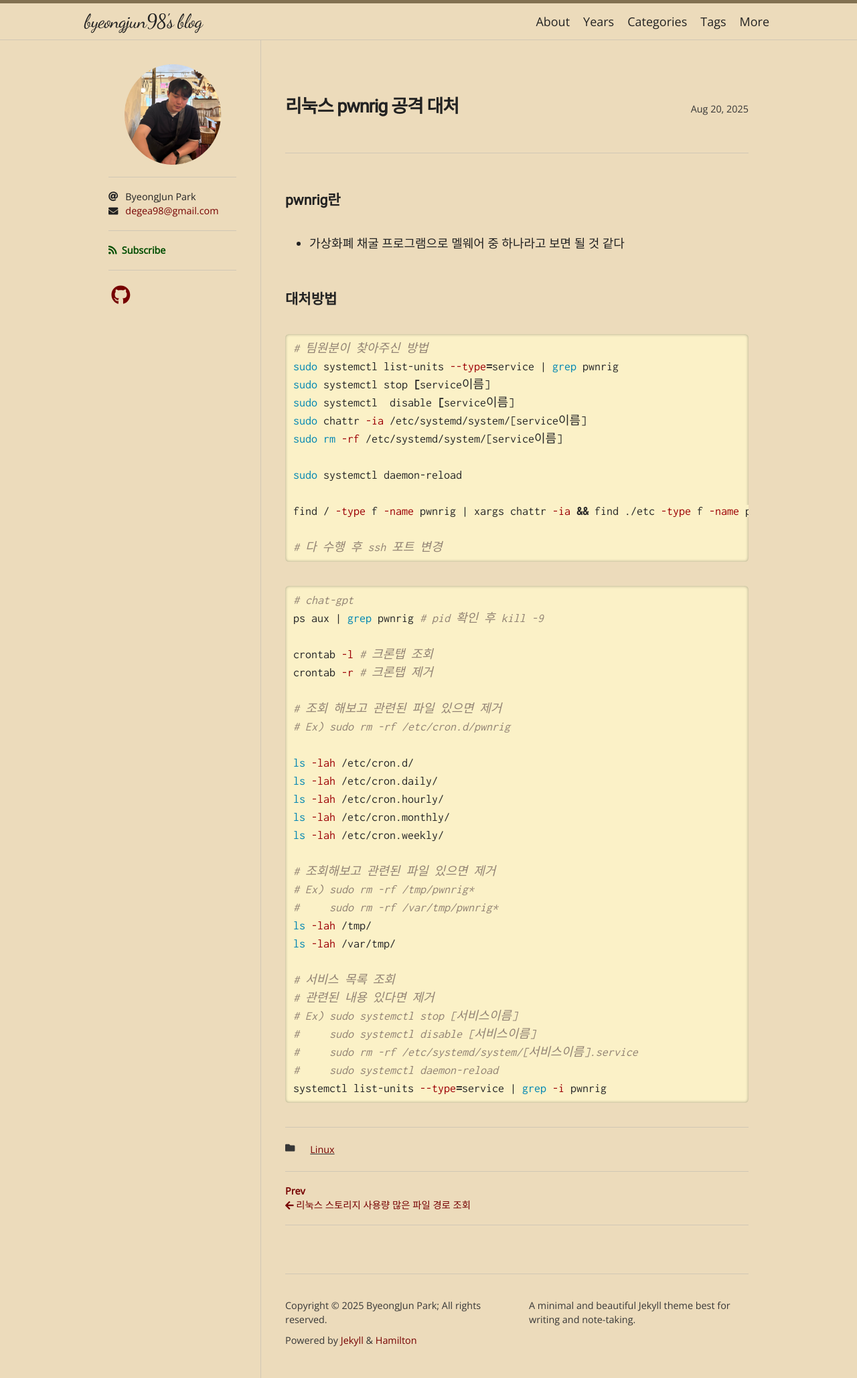
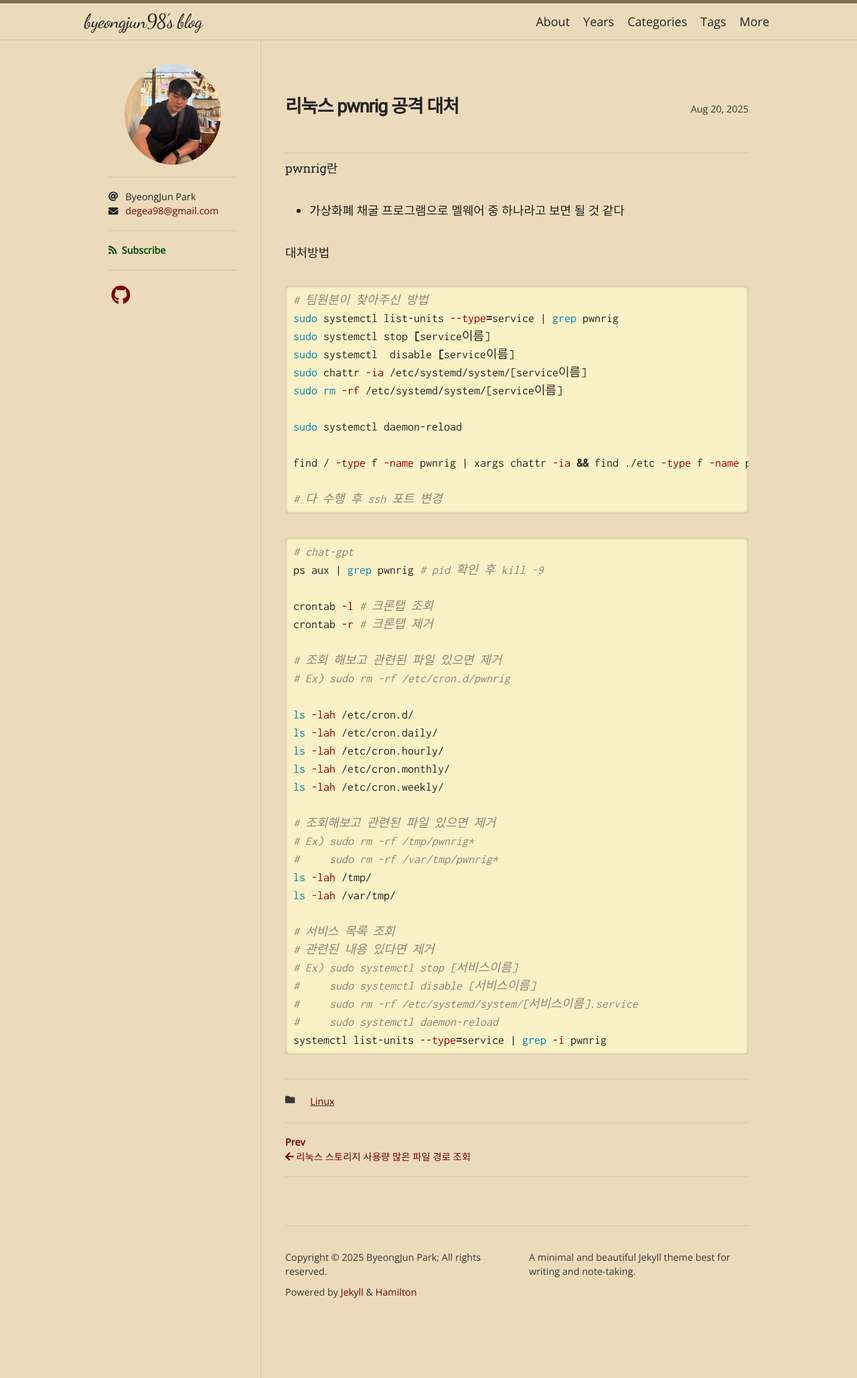
Before and after one commit to byeongjun98/byeongjun98.github.io, a Jekyll site: the page built from _posts/2025-08-20-linux-pwnrig.md, in a window 1280 px wide. Shown: the whole page at 67% size. Built offline with Jekyll 4.4.1, drawn with Linux system fonts in a browser that asks for light colours; nearby versions of some CDN libraries; some web fonts are replaced.

Commit message:
[Fix] md 파일 태그 변경

````diff
--- a/_posts/2025-08-20-linux-pwnrig.md
+++ b/_posts/2025-08-20-linux-pwnrig.md
@@ -5,11 +5,11 @@ date: 2025-08-20 13:42:00 +0900
 categories: Linux
 ---
 
-### pwnrig란
+pwnrig란
 
 - 가상화폐 채굴 프로그램으로 멜웨어 중 하나라고 보면 될 것 같다
 
-### 대처방법
+대처방법
 
 ```bash
 # 팀원분이 찾아주신 방법
````
